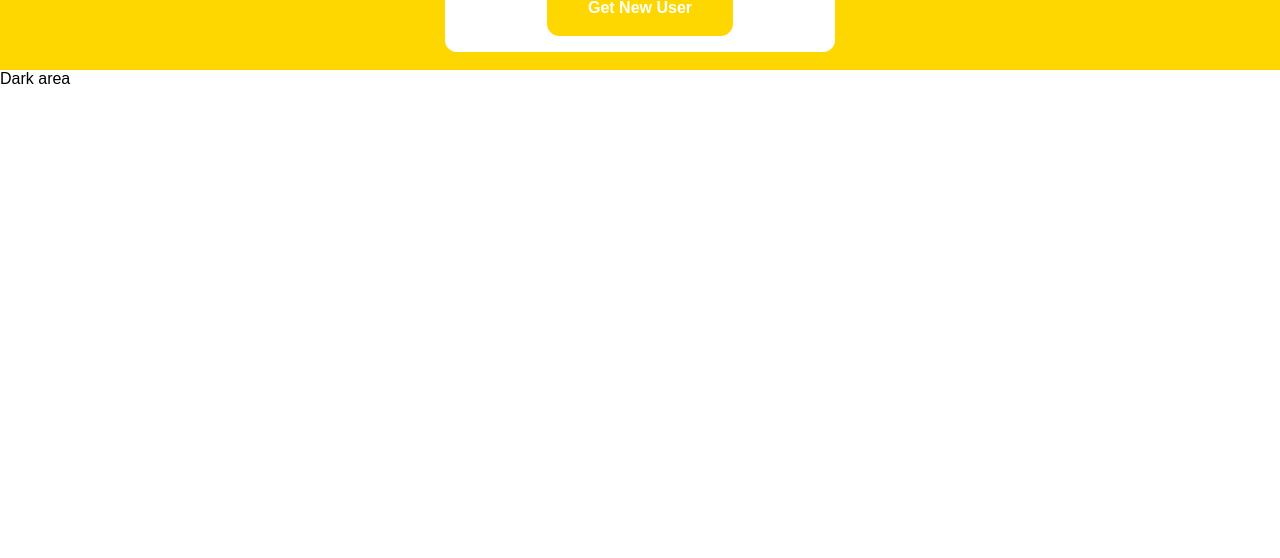
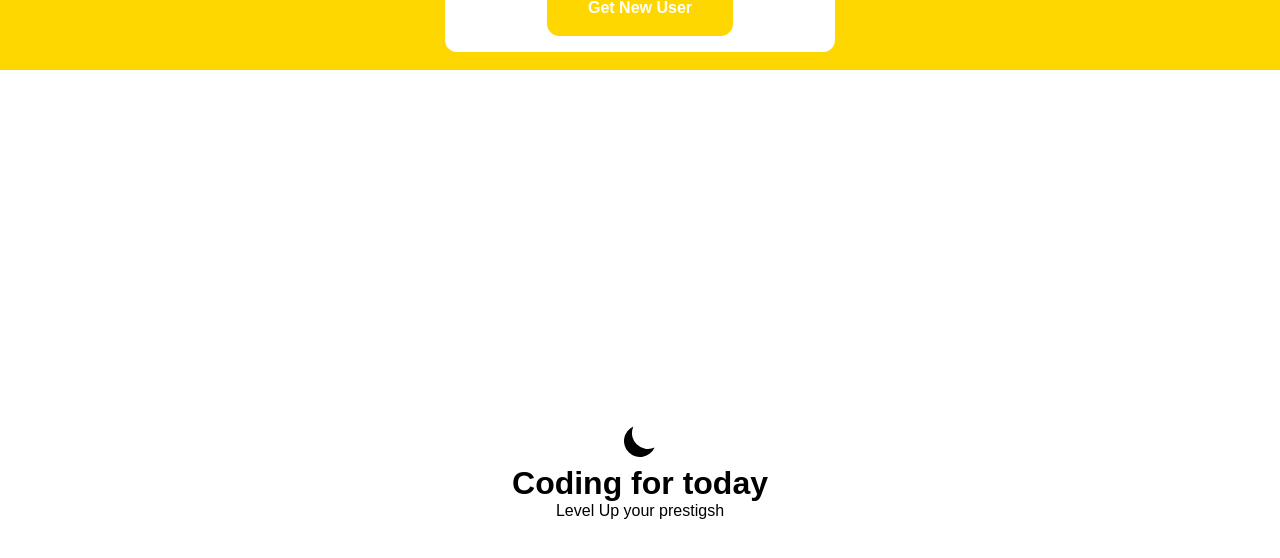
Before and after one commit to gift56/React-Learning, a React (Create React App) app in the folder my-app/: page / in a window 1280 px wide. Shown: the part 1341-1899 px from the top of the page. Before the commit the page ends 1429 px from the top, so only its background shows below. Built offline with nearby package versions, Linux system fonts and the light colour scheme; no server answers.

Commit message:
writing some logic

```diff
--- a/my-app/src/component/darktheme/Darkmood.jsx
+++ b/my-app/src/component/darktheme/Darkmood.jsx
@@ -4,12 +4,51 @@ import { HiMoon } from 'react-icons/hi';
 import styled from 'styled-components';
 
 
-const Darkmood = () => {
+const Darkmood = ({ theme, setTheme }) => {
+    const changeTheme = () => {
+        if (theme === 'light') {
+            setTheme('dark')
+        }
+        else {
+            setTheme('light')
+        }
+    }
+    const icon = theme === 'light' ? <HiMoon size={40} /> : <CgSun size={40} />
     return (
-        <div>
-            Dark area
-        </div>
+        <Page>
+            <Container>
+                <Toggle onClick={changeTheme}>
+                    {icon}
+                </Toggle>
+                <Title>Coding for today</Title>
+                <TagLine>Level Up your prestigsh</TagLine>
+            </Container>
+        </Page>
     )
 }
 
-export default Darkmood
+export default Darkmood;
+
+const Page = styled.div`
+      display: flex;
+      justify-content: center;
+      align-items: center;
+      min-height: 100vh;
+      width: 100%;
+      background-color: ${theme => theme.pageBackground};
+      transition: 300ms ease;
+`
+
+const Container = styled.div`
+     display: flex;
+     align-items: center;
+     flex-direction: column;
+`
+
+const Title = styled.h1`
+     color: ${theme => theme.titleColor};
+     transition: 300ms ease;
+
+`
+const TagLine = styled.span``
+const Toggle = styled.span``
```
